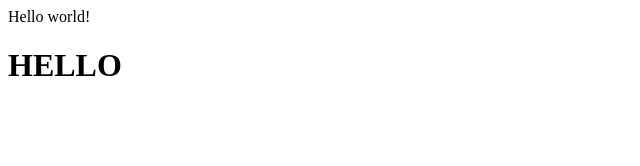
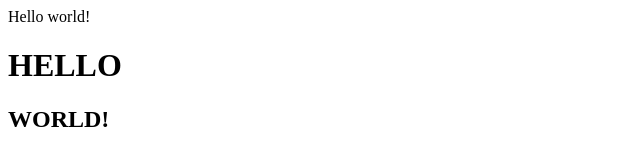
Before and after one commit to Techy-Vikas/FIRSTPROJECT, a plain HTML site: page index.html in a window 1280 px wide. Shown: the whole page, without its empty margins (0-640 px from the left). Drawn offline with Linux system fonts and the light colour scheme.

Commit message:
second commit

```diff
--- a/index.html
+++ b/index.html
@@ -1,2 +1,3 @@
 <p>Hello world!</p>
 <h1>HELLO</h1>
+<h2>WORLD!</h2>
```
